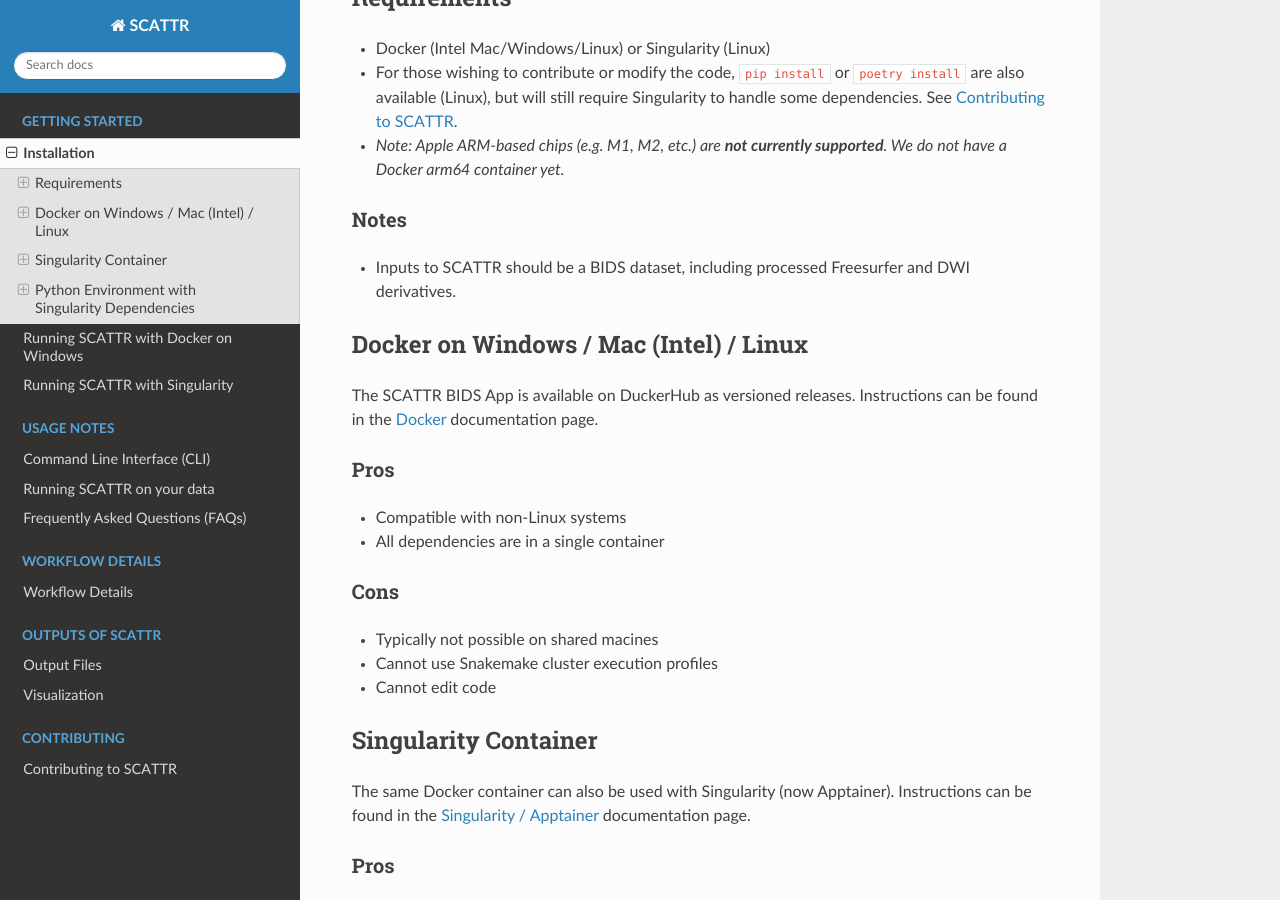
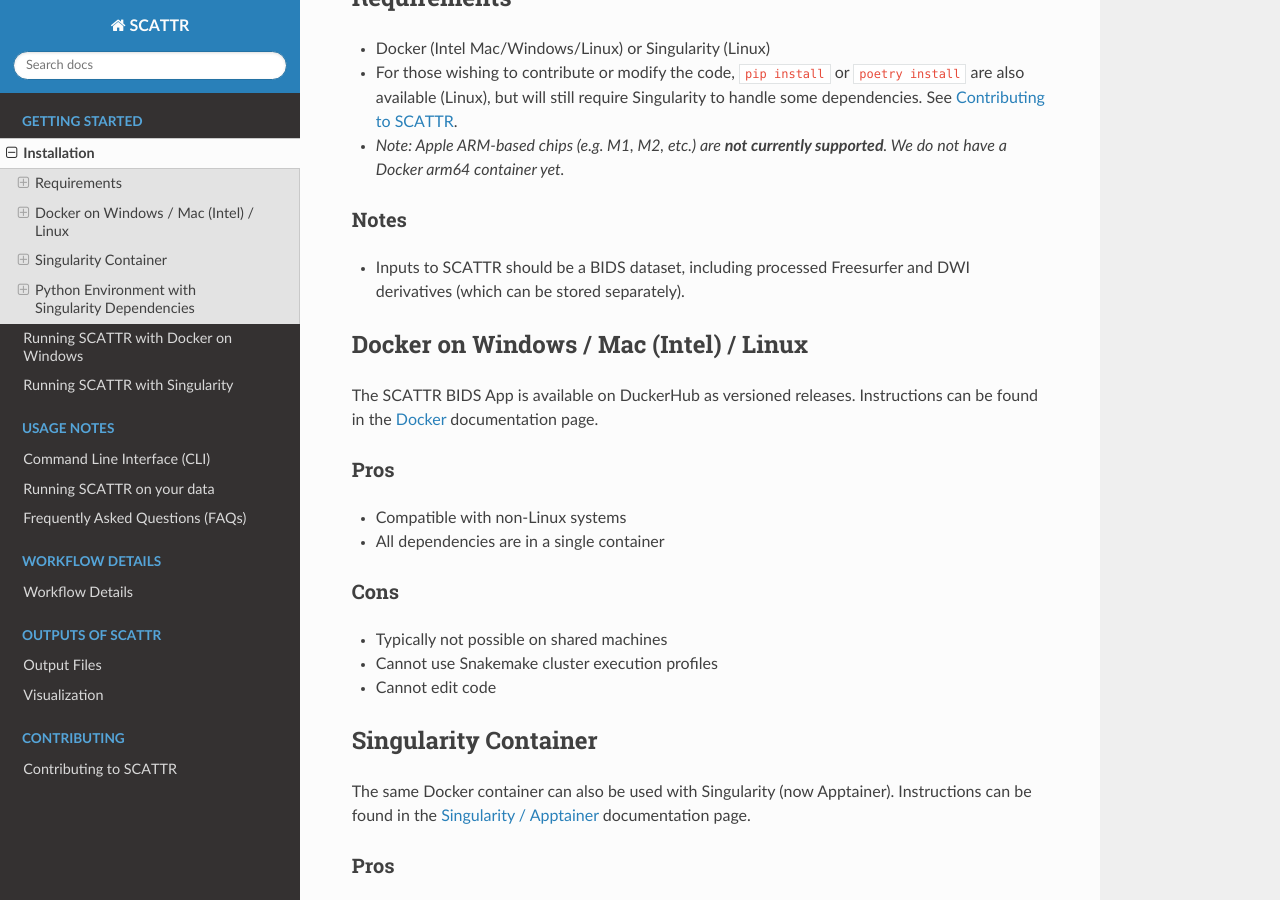
Before and after one commit to khanlab/scattr, a Sphinx documentation site: the page built from docs/getting_started/installation.md, in a window 1280 px wide and 900 px high, scrolled down 227 px. Built offline with Sphinx 7.4.7 and the Read the Docs theme 2.0.0, drawn with Linux system fonts in a browser that asks for light colours.

Commit message:
fix installation section

```diff
--- a/docs/getting_started/installation.md
+++ b/docs/getting_started/installation.md
@@ -12,7 +12,7 @@
 
 ### Notes
 * Inputs to SCATTR should be a BIDS dataset, including processed Freesurfer
-and DWI derivatives.
+and DWI derivatives (which can be stored separately).
 
 ## Docker on Windows / Mac (Intel) / Linux
 
@@ -24,7 +24,7 @@
 * All dependencies are in a single container
 
 ### Cons
-* Typically not possible on shared macines
+* Typically not possible on shared machines
 * Cannot use Snakemake cluster execution profiles
 * Cannot edit code
 
```
